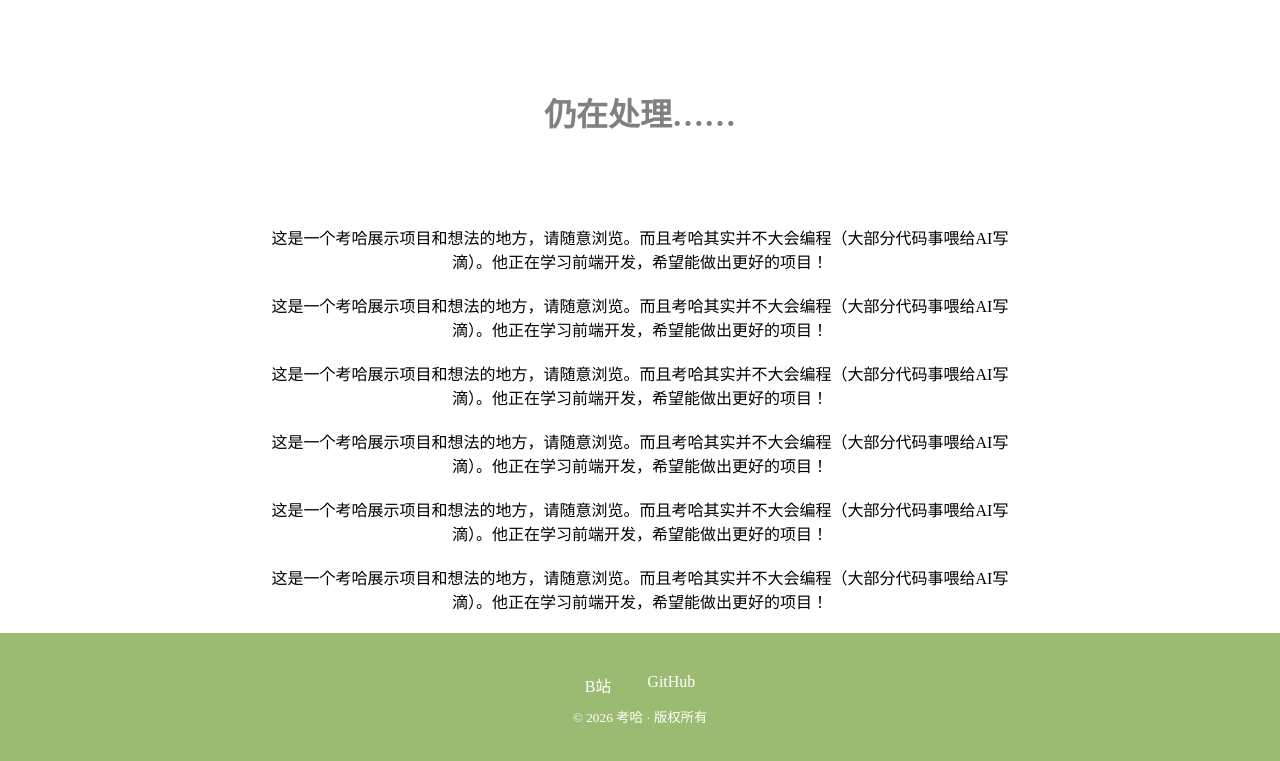
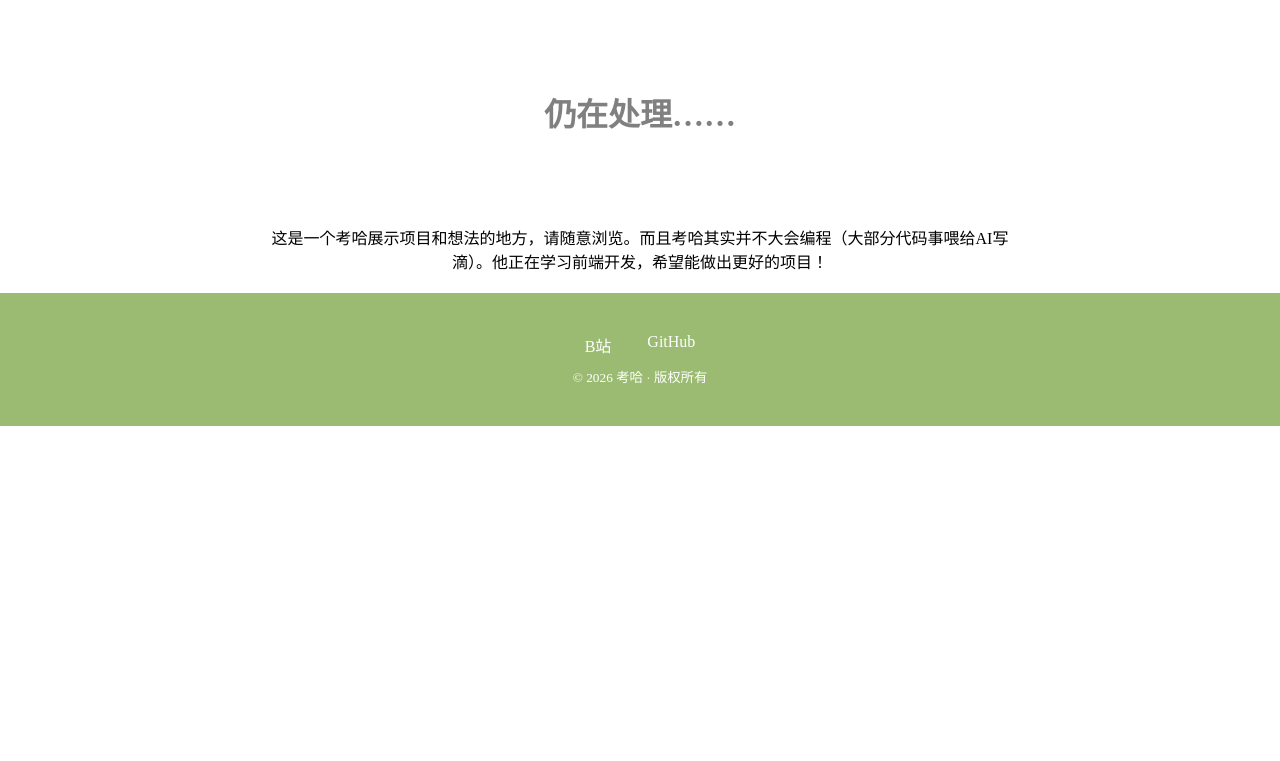
Before and after one commit to Kaohaaa/KoolhaasBlog, a Vue app: page / in a window 1280 px wide. Shown: the part 407-1168 px from the top of the page. After the commit the page ends 833 px from the top, so only its background shows below. Built offline with nearby package versions, Linux system fonts and the light colour scheme.

Commit message:
delete useless texts

```diff
--- a/src/components/home.vue
+++ b/src/components/home.vue
@@ -19,21 +19,6 @@ const { t } = useI18n()
   <p>
     {{ t("home.detailedDescription", { ownerName: t("ownerName") }) }}
   </p>
-  <p>
-    {{ t("home.detailedDescription", { ownerName: t("ownerName") }) }}
-  </p>
-  <p>
-    {{ t("home.detailedDescription", { ownerName: t("ownerName") }) }}
-  </p>
-  <p>
-    {{ t("home.detailedDescription", { ownerName: t("ownerName") }) }}
-  </p>
-  <p>
-    {{ t("home.detailedDescription", { ownerName: t("ownerName") }) }}
-  </p>
-  <p>
-    {{ t("home.detailedDescription", { ownerName: t("ownerName") }) }}
-  </p>
 
   <webFooter />
 </template>
```
